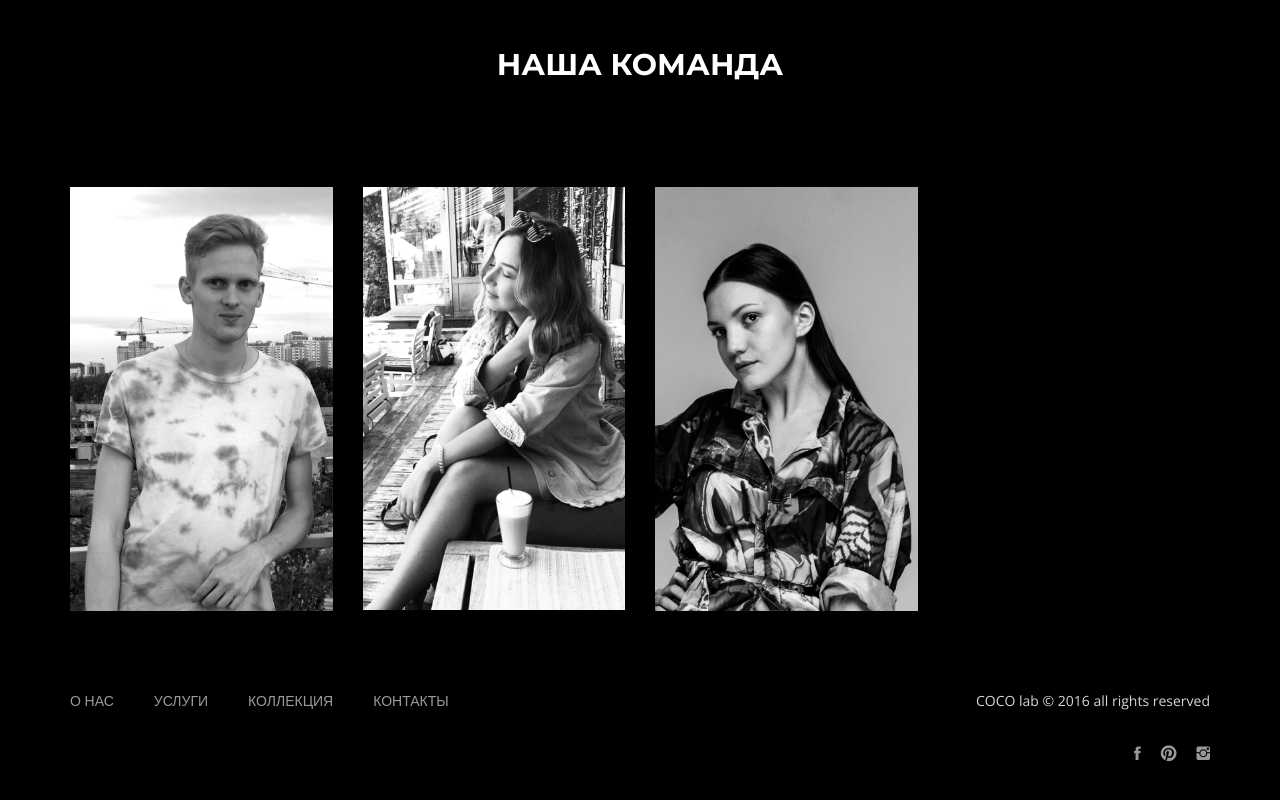
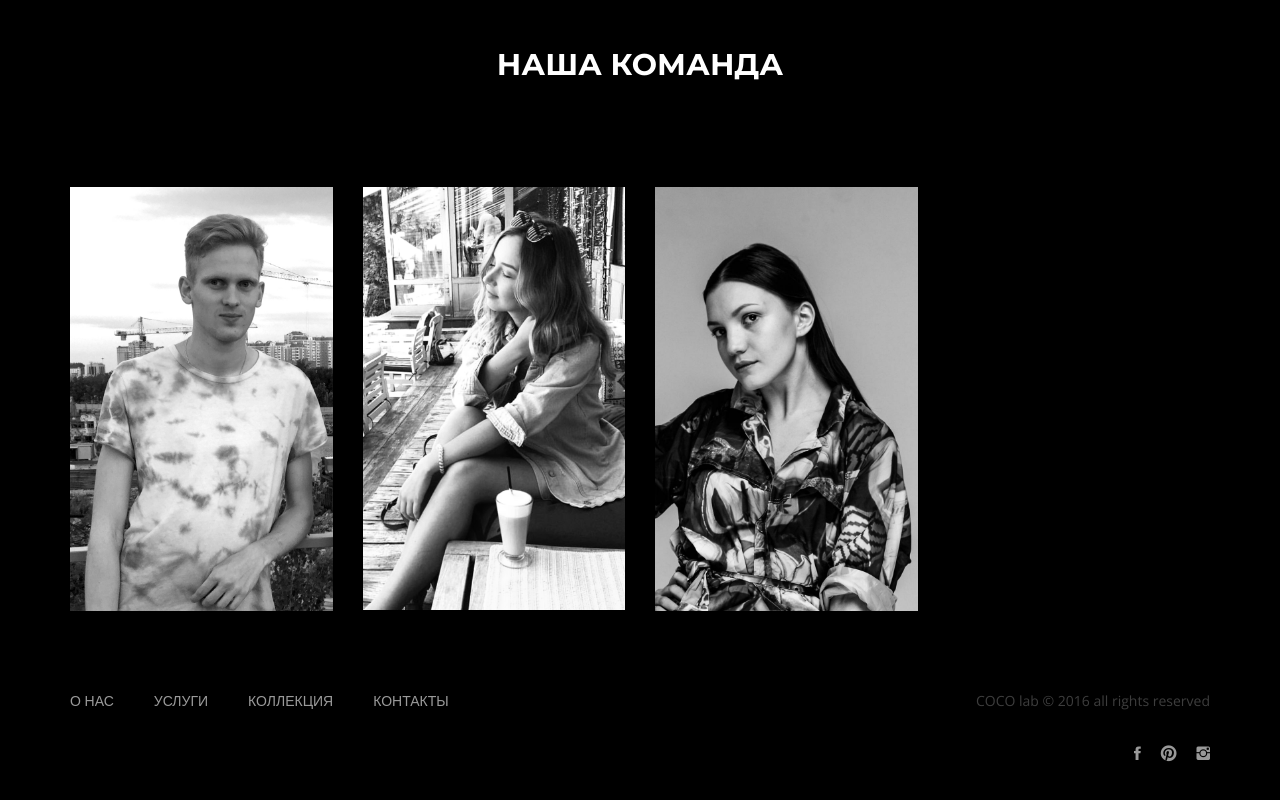
Before and after one commit to knikolsky/knikolsky.github.io, a plain HTML site: page index.html in a window 1280 px wide. Shown: the part 2058-2858 px from the top of the page. Drawn offline with nearby package versions, Linux system fonts and the light colour scheme; files whose address does not match are found by name.

Commit message:
footer color and shit

```diff
--- a/assets/css/style.css
+++ b/assets/css/style.css
@@ -102,7 +102,7 @@ a:hover:after{
 .open-sans-text{font-family: "Open sans", sans-serif}
 .white-text{color:white;}
 .green-text{color:#3d3d3d;}
-.gray-text{color:#d6d6d6;}
+.gray-text{color:#3d3d3d;}
 
 .uppercase{text-transform: uppercase;}
 .italic{font-style: italic;}
```
